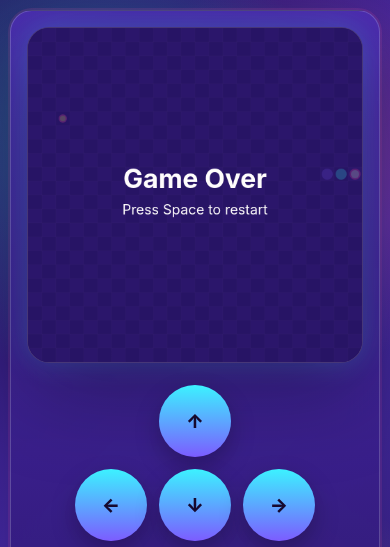
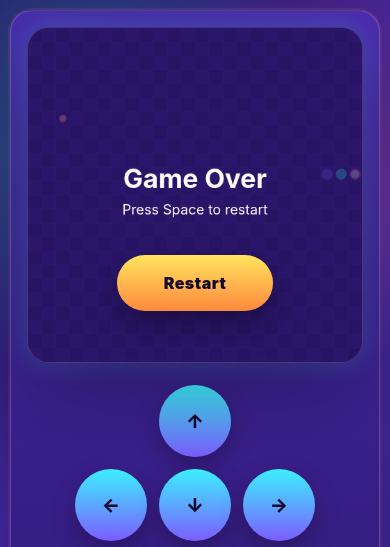
Before and after one commit to PeterSulcs/Snake, a website: page index.html in a window 390 px wide. Shown: the top 547 px of the page. Drawn offline with Linux system fonts and the light colour scheme.

Commit message:
Add mobile restart button after game over

```diff
--- a/index.html
+++ b/index.html
@@ -25,7 +25,7 @@
           </div>
 
           <div class="controls">
-            <p>Use arrow keys or WASD to move. Press space to restart after game over.</p>
+            <p>Use arrow keys or WASD to move. Press space to restart after game over, or tap Restart on mobile.</p>
           </div>
 
           <div class="touch-controls" aria-label="Touch controls">
@@ -40,6 +40,7 @@
 
         <div class="board-shell">
           <canvas id="game" width="480" height="480" aria-label="Snake game board"></canvas>
+          <button id="restart-button" class="restart-button" type="button" hidden>Restart</button>
         </div>
       </section>
     </main>
--- a/src/main.ts
+++ b/src/main.ts
@@ -15,6 +15,7 @@ const scoreEl = requireElement<HTMLElement>("#score");
 const bestEl = requireElement<HTMLElement>("#best");
 const speedEl = requireElement<HTMLElement>("#speed");
 const wrapToggleEl = requireElement<HTMLButtonElement>("#wrap-toggle");
+const restartButtonEl = requireElement<HTMLButtonElement>("#restart-button");
 const touchButtons = Array.from(document.querySelectorAll<HTMLButtonElement>("[data-dir]"));
 const maybeCtx = canvas.getContext("2d");
 
@@ -77,6 +78,10 @@ function placeFood(): void {
   food = next;
 }
 
+function setRestartButtonVisibility(visible: boolean): void {
+  restartButtonEl.hidden = !visible;
+}
+
 function resetGame(): void {
   snake = [
     { x: 5, y: 10 },
@@ -89,6 +94,7 @@ function resetGame(): void {
   gameOver = false;
   scoreEl.textContent = "0";
   speedEl.textContent = "1x";
+  setRestartButtonVisibility(false);
   placeFood();
 }
 
@@ -176,6 +182,7 @@ function step(): void {
 
   if (hitWall || hitSelf) {
     gameOver = true;
+    setRestartButtonVisibility(true);
     updateBest();
     triggerHaptic(vibrationPatterns.gameOver);
     return;
@@ -306,6 +313,12 @@ wrapToggleEl.addEventListener("click", () => {
   setWrapToggleUi();
 });
 
+restartButtonEl.addEventListener("click", () => {
+  resetGame();
+  render();
+  triggerHaptic(vibrationPatterns.controlTap);
+});
+
 const touchMap: Record<string, Direction> = {
   up: { x: 0, y: -1 },
   down: { x: 0, y: 1 },
--- a/src/style.css
+++ b/src/style.css
@@ -135,6 +135,7 @@ h1 {
   display: grid;
   place-items: center;
   min-height: 0;
+  position: relative;
 }
 
 canvas {
@@ -152,6 +153,34 @@ canvas {
 
 canvas.shake {
   animation: snake-shake 180ms linear;
+}
+
+.restart-button {
+  position: absolute;
+  left: 50%;
+  top: calc(50% + 72px);
+  transform: translateX(-50%);
+  min-width: 148px;
+  min-height: 52px;
+  padding: 12px 20px;
+  border: 0;
+  border-radius: 999px;
+  background: linear-gradient(180deg, #ffe45e, #ff8a3d);
+  color: #16092f;
+  font: inherit;
+  font-weight: 900;
+  letter-spacing: 0.03em;
+  cursor: pointer;
+  box-shadow: 0 14px 32px rgba(0, 0, 0, 0.34);
+  z-index: 2;
+}
+
+.restart-button:active {
+  transform: translateX(-50%) scale(0.97);
+}
+
+.restart-button[hidden] {
+  display: none;
 }
 
 @keyframes snake-shake {
@@ -278,4 +307,10 @@ canvas.shake {
     margin-top: 0;
     align-self: center;
   }
+
+  .restart-button {
+    top: calc(50% + 60px);
+    min-width: 156px;
+    min-height: 56px;
+  }
 }
```
Also changed, not shown: dist/main.js.
